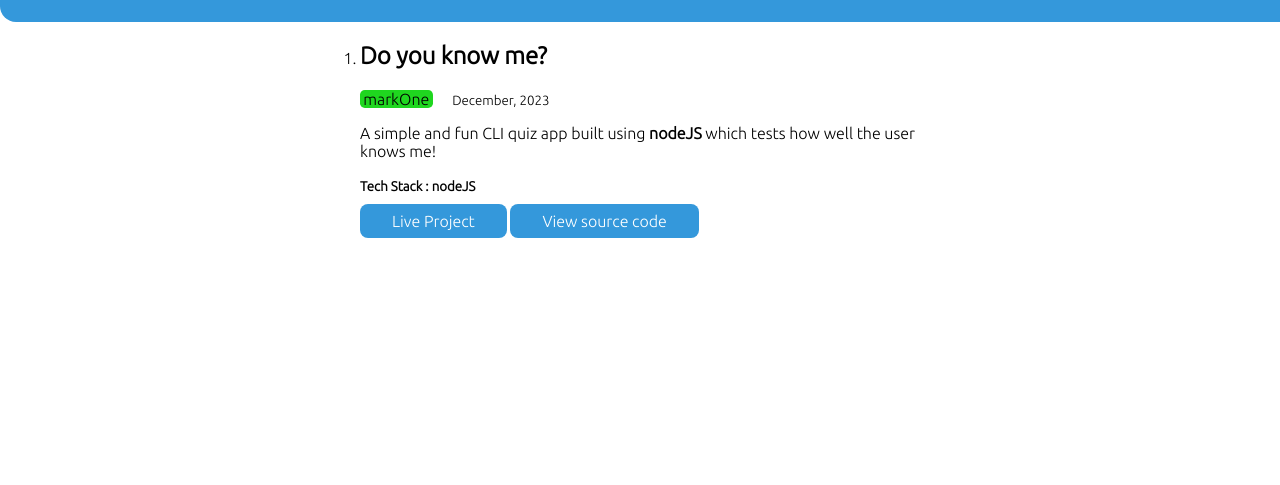
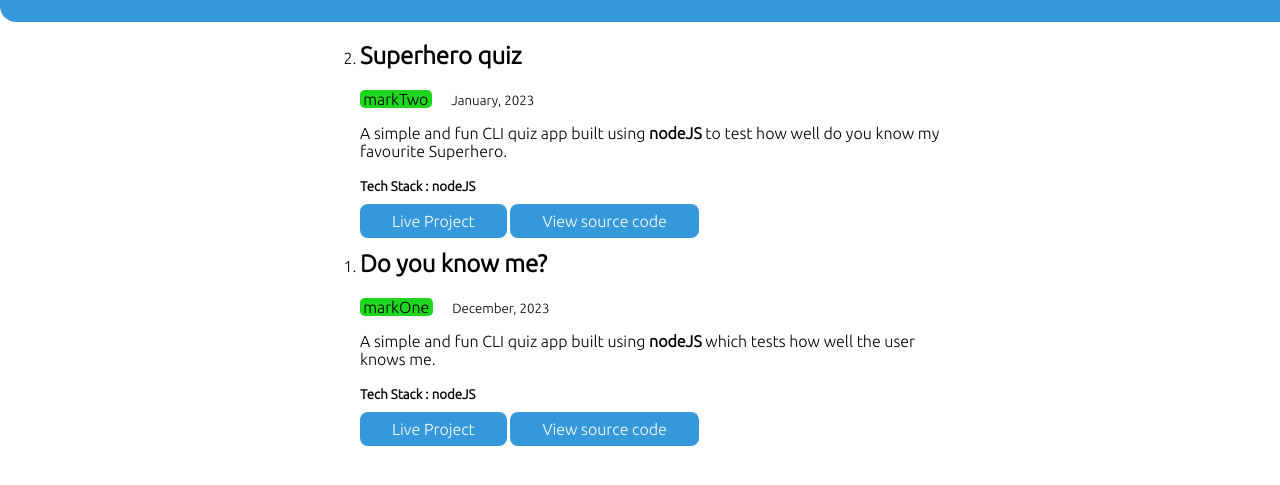
Before and after one commit to aryan-marthak/portfolio-website, a plain HTML site: page projects.html in a window 1280 px wide. Shown: the part 91-576 px from the top of the page. Drawn offline with Linux system fonts and the light colour scheme.

Commit message:
added project2

```diff
--- a/projects.html
+++ b/projects.html
@@ -18,11 +18,11 @@
 
     <ol reversed class="container-center">
         <li>
-        <h2>Do you know me?</h2>
-        <span class="markTag" >markOne</span>
-        <small style="padding: 1rem;">December, 2023</small>
+        <h2>Superhero quiz</h2>
+        <span class="markTag" >markTwo</span>
+        <small style="padding: 1rem;">January, 2023</small>
         <p>
-            A simple and fun CLI quiz app built using <span style="font-weight: bold;">nodeJS</span> which tests how well the user knows me!
+            A simple and fun CLI quiz app built using <span style="font-weight: bold;">nodeJS</span> to test how well do you know my favourite Superhero.
         </p>
 
             <small style="font-weight: bold;" style="color: rgb(0, 0, 0);">Tech Stack : nodeJS</small>
@@ -30,10 +30,28 @@
             <br>
 
 
-            <a class="link primary-link" href="https://replit.com/@aryanmarthak1/mark1">Live Project</a>
-            <a class="link primary-link" href="https://github.com/aryan-marthak/mark1">View source code</a>
+            <a class="link primary-link" href="https://replit.com/@aryanmarthak1/mark2">Live Project</a>
+            <a class="link primary-link" href="https://github.com/aryan-marthak/mark2">View source code</a>
 
         </li>
+
+        <li>
+            <h2>Do you know me?</h2>
+            <span class="markTag" >markOne</span>
+            <small style="padding: 1rem;">December, 2023</small>
+            <p>
+                A simple and fun CLI quiz app built using <span style="font-weight: bold;">nodeJS</span> which tests how well the user knows me.
+            </p>
+
+                <small style="font-weight: bold;" style="color: rgb(0, 0, 0);">Tech Stack : nodeJS</small>
+                <br>
+                <br>
+
+
+                <a class="link primary-link" href="https://replit.com/@aryanmarthak1/mark1">Live Project</a>
+                <a class="link primary-link" href="https://github.com/aryan-marthak/mark1">View source code</a>
+
+            </li>
     </ol>
 
 
```
